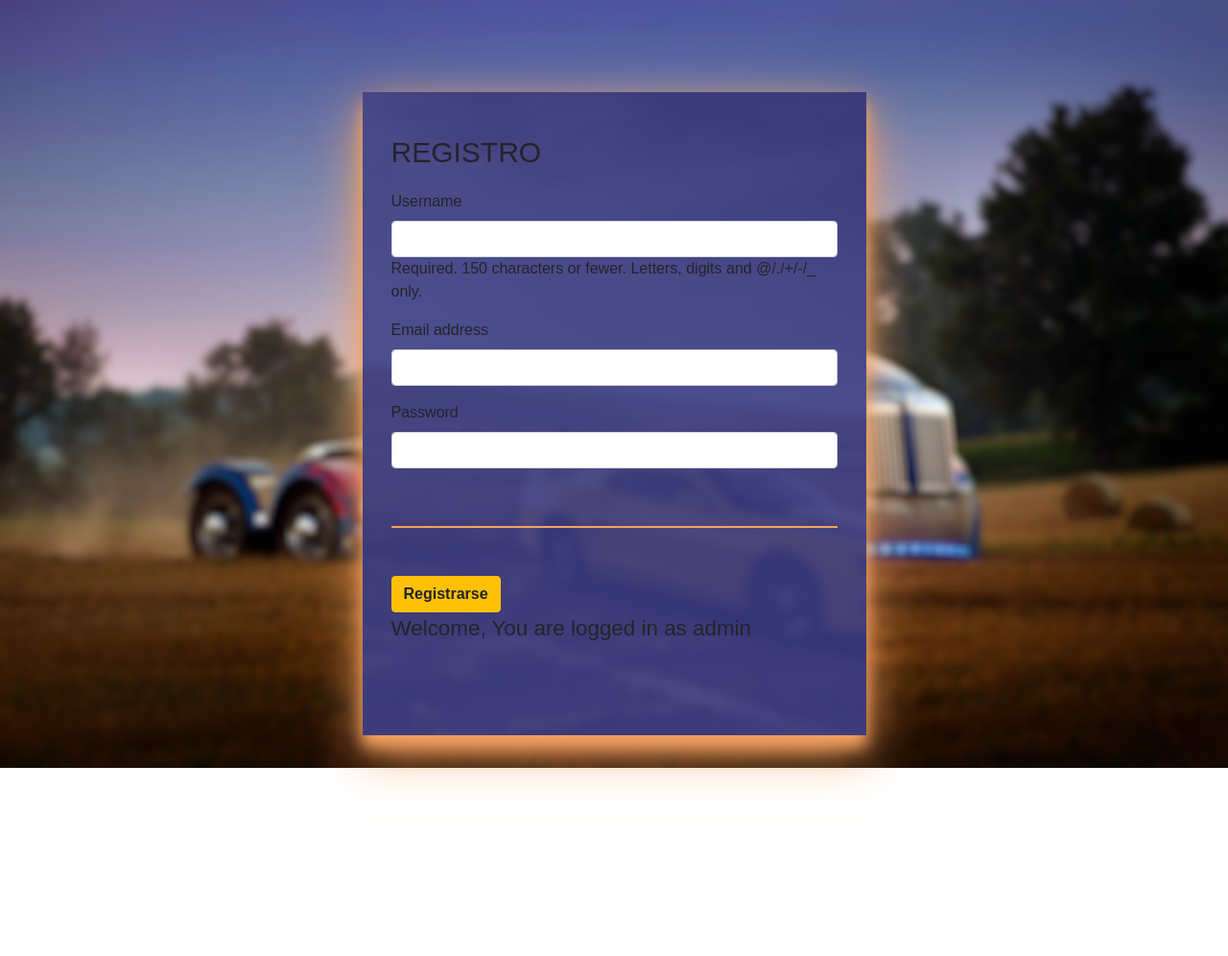
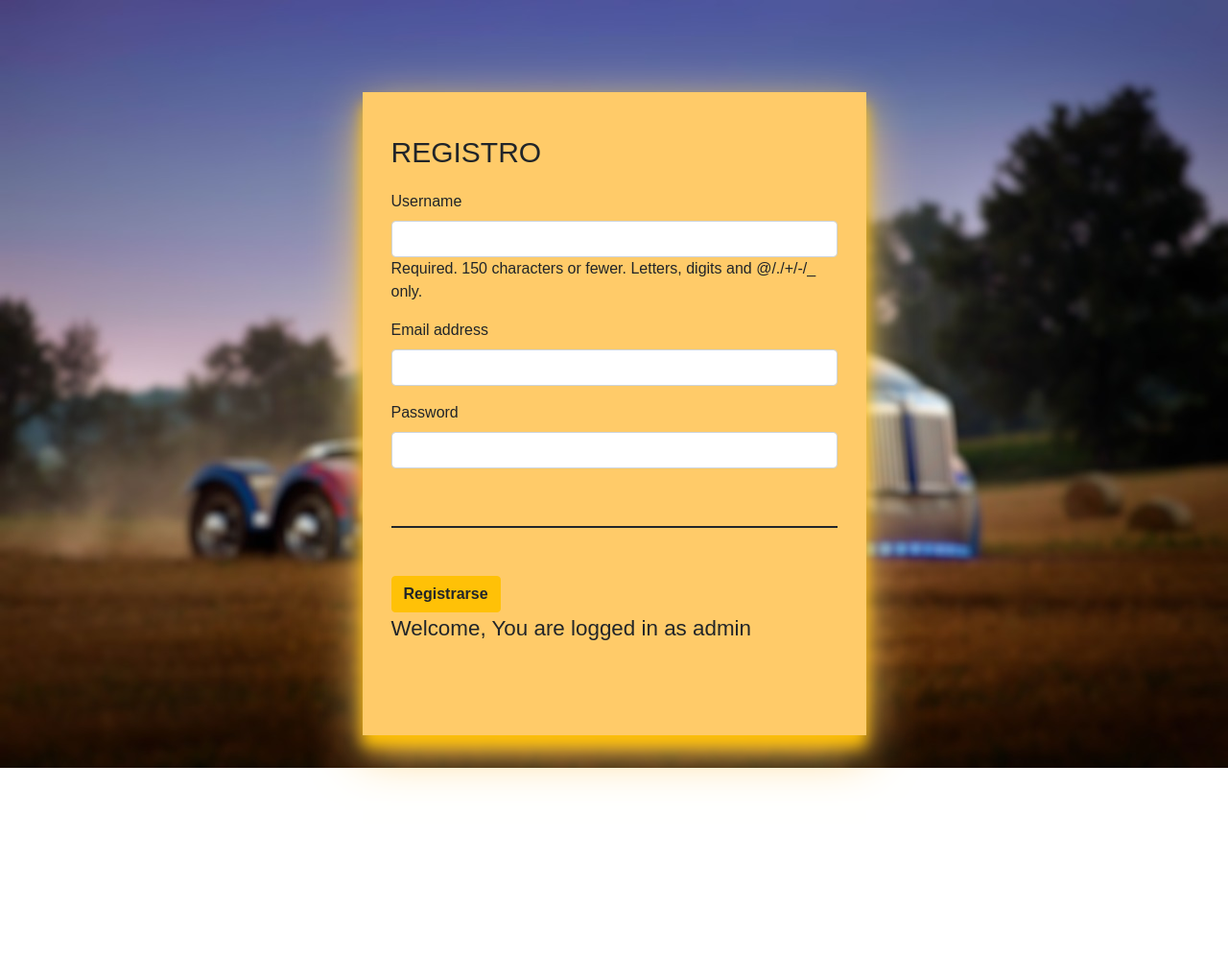
Before and after one commit to DrykosOficial/DrFarcimiDjango, a Django app: page /knox/api/registro/ in a window 1280 px wide. Shown: the part 99-1095 px from the top of the page at 96% size. Run offline with Django 4.2, Linux system fonts and the light colour scheme; a user stored in the database is signed in; data that the repository does not hold is empty; some libraries are stand-ins or nearby versions; some web fonts are replaced.

Commit message:
Git Master

```diff
--- a/suscripciones/static/suscripciones/css/estilos.css
+++ b/suscripciones/static/suscripciones/css/estilos.css
@@ -212,7 +212,7 @@
         min-height: 670px;
         position: relative;
         background: url('../img/autodesenfoque.jpeg') no-repeat center;
-        box-shadow: 0 12px 15px 0 #f4a261, 0 17px 50px 0 #f4a261;
+        box-shadow: 0 12px 15px 0 #ffc107, 0 17px 50px 0 #ffcb69;
     }
 
     .login-html {
@@ -221,7 +221,7 @@
         height: 100%;
         position: absolute;
         padding: 40px 30px;
-        background: #3a3b83e6;
+        background: #ffcb69;
     }
 
     .fondoinicio {
@@ -295,7 +295,7 @@
     .hr {
         height: 2px;
         margin: 60px 0 50px 0;
-        background: #f4a261;
+        background: #212529;
     }
 
     .foot-lnk {
```
